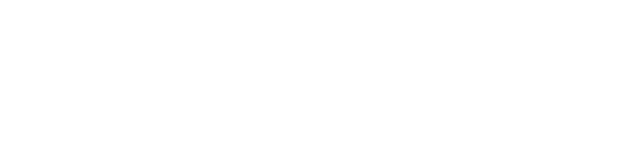
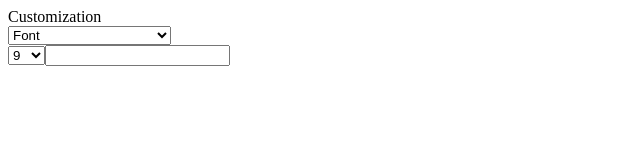
Before and after one commit to Wathrak/Text-Banner, a plain HTML site: page index2.html in a window 1280 px wide. Shown: the whole page, without its empty margins (0-640 px from the left). Drawn offline with Linux system fonts and the light colour scheme.

Commit message:
UI update

```diff
--- a/index2.html
+++ b/index2.html
@@ -3,9 +3,37 @@
 <head>
     <meta charset="UTF-8">
     <meta name="viewport" content="width=device-width, initial-scale=1.0">
-    <title>Document</title>
+    <title>Text Banner</title>
+    <link rel="stylesheet" href="style1.css">
+    <link rel="stylesheet" href="style2.css">
+    <link rel="stylesheet" href="style3.css">
+    <link rel="stylesheet" href="function.js">
 </head>
 <body>
-
+    <div class="container">
+        <div class="custom-tab">
+            Customization
+            <div class="font">
+                <select name="fontt" id="fonts" placeholder="Font">
+                    <option value=""disabled selected>Font</option>
+                    <option value="courier" class="couriers">Courier</option>
+                    <option value="franklin" class="franklins">Franklin Gothic Medium</option>
+                    <option value="gillsans" class="gillsanss">Gill Sans</option>
+                    <option value="lucida" class="lucidas">Lucida</option>
+                    <option value="segeo" class="segeos">Segeo UI</option>
+                    <option value="timenew" class="timenews">Time New Roman</option>
+                </select>
+            </div>
+            <div class="font_size">
+                <select name="fontsize" id="fontsizes">
+                    <option value="sizes9" class="size9">9</option>
+                    <option value="sizes10" class="size10">10</option>
+                    <option value="sizes11" class="size11">11</option>
+                    <option value="sizes12" class="size12">12</option>
+                    <option value=""><input type="number"></option>
+                </select>
+            </div>
+        </div>
+    </div>
 </body>
 </html>
```
